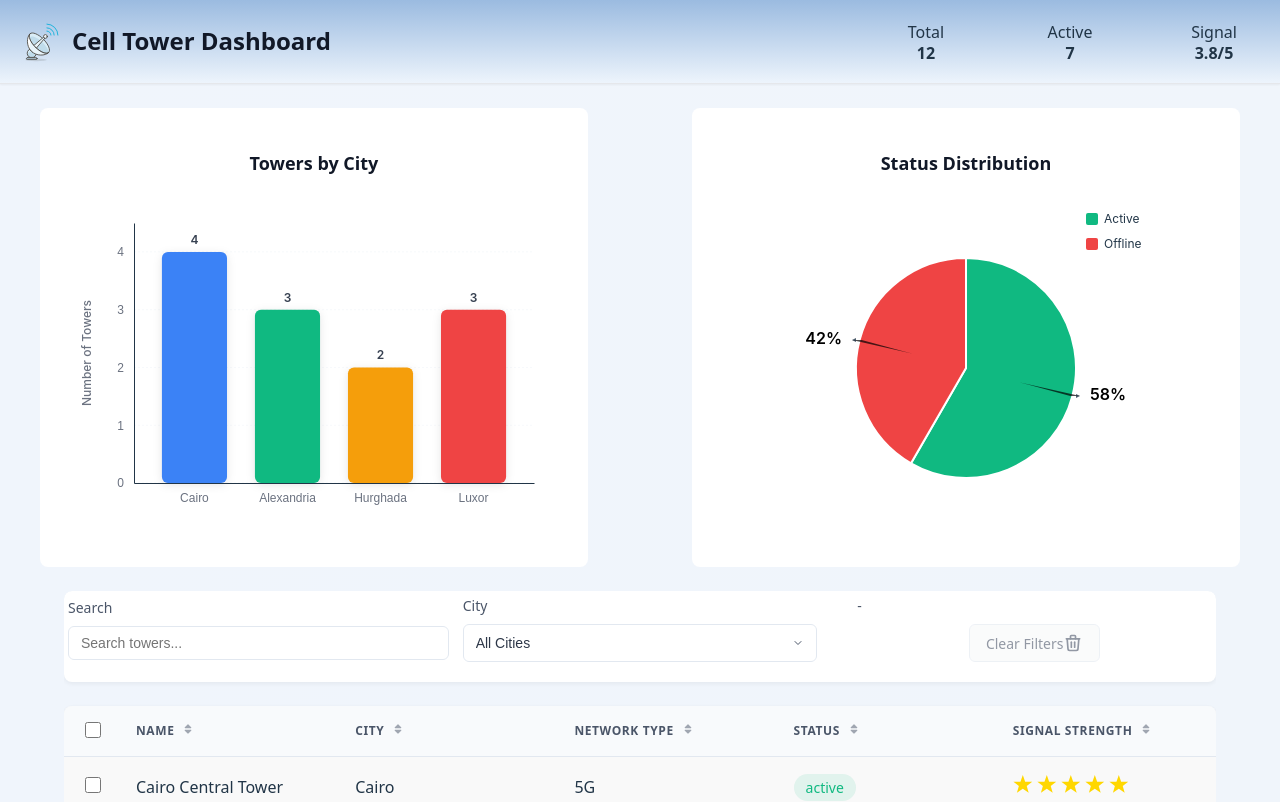
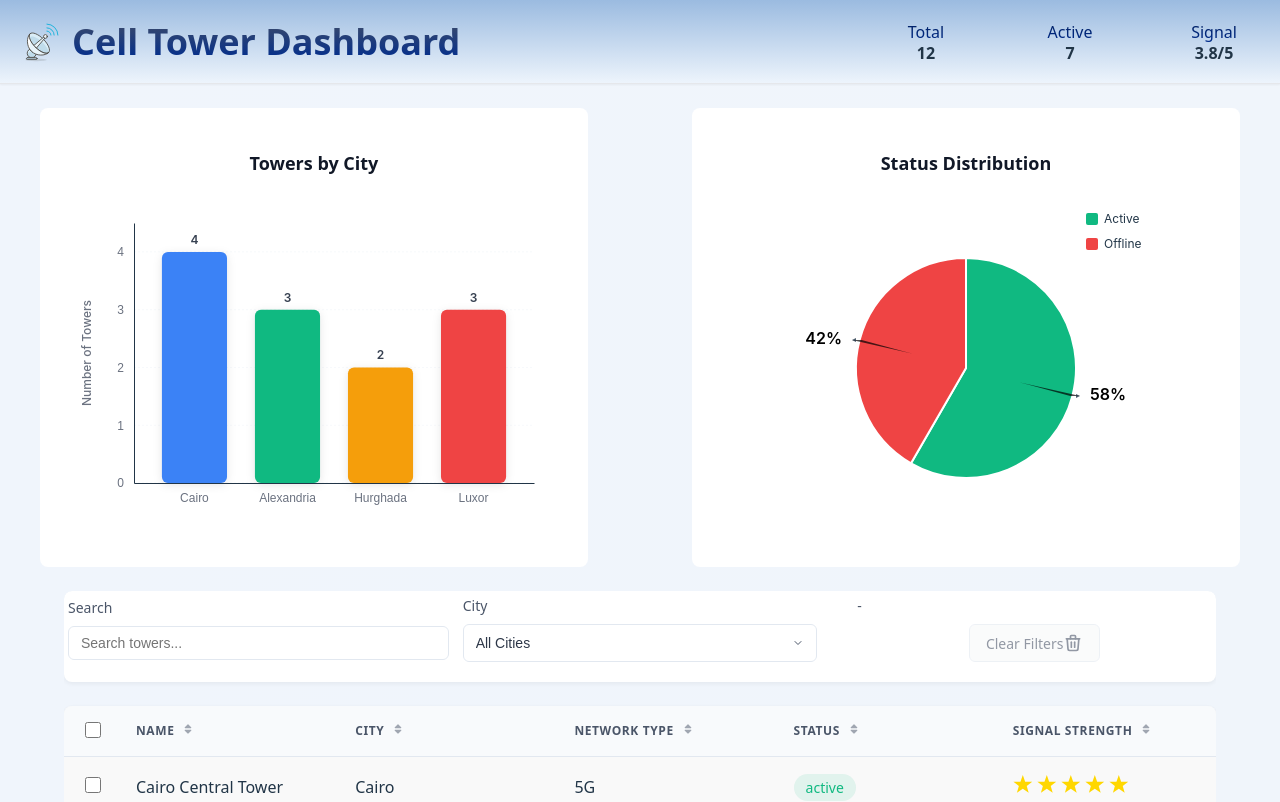
Before and after one commit to SaLim-Sayed/cell-tower-dashboard, a React (Vite) app: page / in a window 1280 px wide. Shown: the top 802 px of the page. Built offline with nearby package versions, Linux system fonts and the light colour scheme.

Commit message:
chore: update header colors

```diff
--- a/src/components/Header/Header.scss
+++ b/src/components/Header/Header.scss
@@ -57,23 +57,30 @@
   }
 
   &__title {
-    font-size: map.get($font-sizes, xl);
-    font-weight: map.get($font-weights, bold);
-    color: map.get($colors, text-primary);
+    font-size: map.get($font-sizes, 2xl);
+    font-weight: map.get($font-weights, extra-bold);
     margin: 0;
 
+    /* Gradient text */
+    background: linear-gradient(
+      180deg,
+      map.get($colors, text-primary-gradient),
+      lighten(map.get($colors, primary), 10%)
+    );
+    -webkit-background-clip: text;
+    -webkit-text-fill-color: transparent;
+
     @include respond-to(tablet) {
-      font-size: map.get($font-sizes, 2xl);
+      font-size: map.get($font-sizes, 4xl);
     }
 
     @media (max-width: 480px) {
       font-size: map.get($font-sizes, lg);
     }
 
-    @media (max-width: 360px) {
-      display: none;
-    }
+
   }
+
 
   &__summary {
     display: flex;
@@ -118,10 +125,17 @@
 
   &__label {
     display: block;
-    font-size: map.get($font-sizes, sm, 0.8rem);
-    color: map.get($colors, text-secondary, #666);
+    font-size: map.get($font-sizes, md);
+    color: map.get($colors, text-secondary);
     margin-bottom: map.get($spacing, 1, 0.25rem);
     font-weight: map.get($font-weights, medium, 500);
+    background: linear-gradient(
+      180deg,
+      map.get($colors, primary),
+      lighten(map.get($colors, primary), 10%)
+    );
+    -webkit-background-clip: text;
+    -webkit-text-fill-color: transparent;
 
     @media (max-width: 480px) {
       font-size: 0.7rem;
--- a/src/styles/variables.scss
+++ b/src/styles/variables.scss
@@ -1,6 +1,6 @@
 @use "sass:map";
 $colors: (
-  primary: #2563eb,
+  primary: #001d5c,
   success: #10b981,
   warning: #f59e0b,
   danger: #ef4444,
@@ -9,6 +9,7 @@ $colors: (
   surface: #ffffff,
   border: #e5e7eb,
   text-primary: #111827,
+  text-primary-gradient: #3b4a6a,
   text-secondary: #6b7280,
   text-inverse: #ffffff
 );
```
